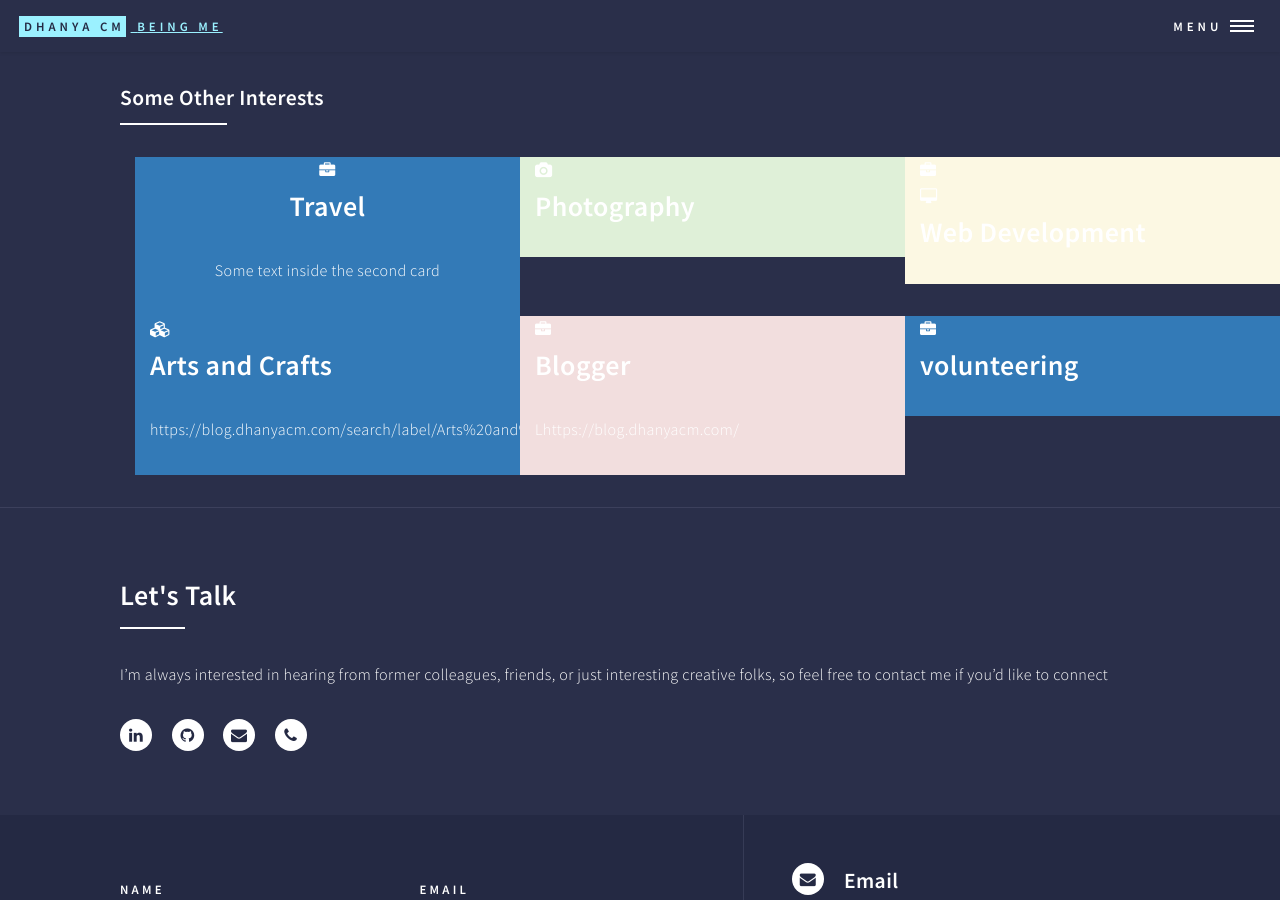
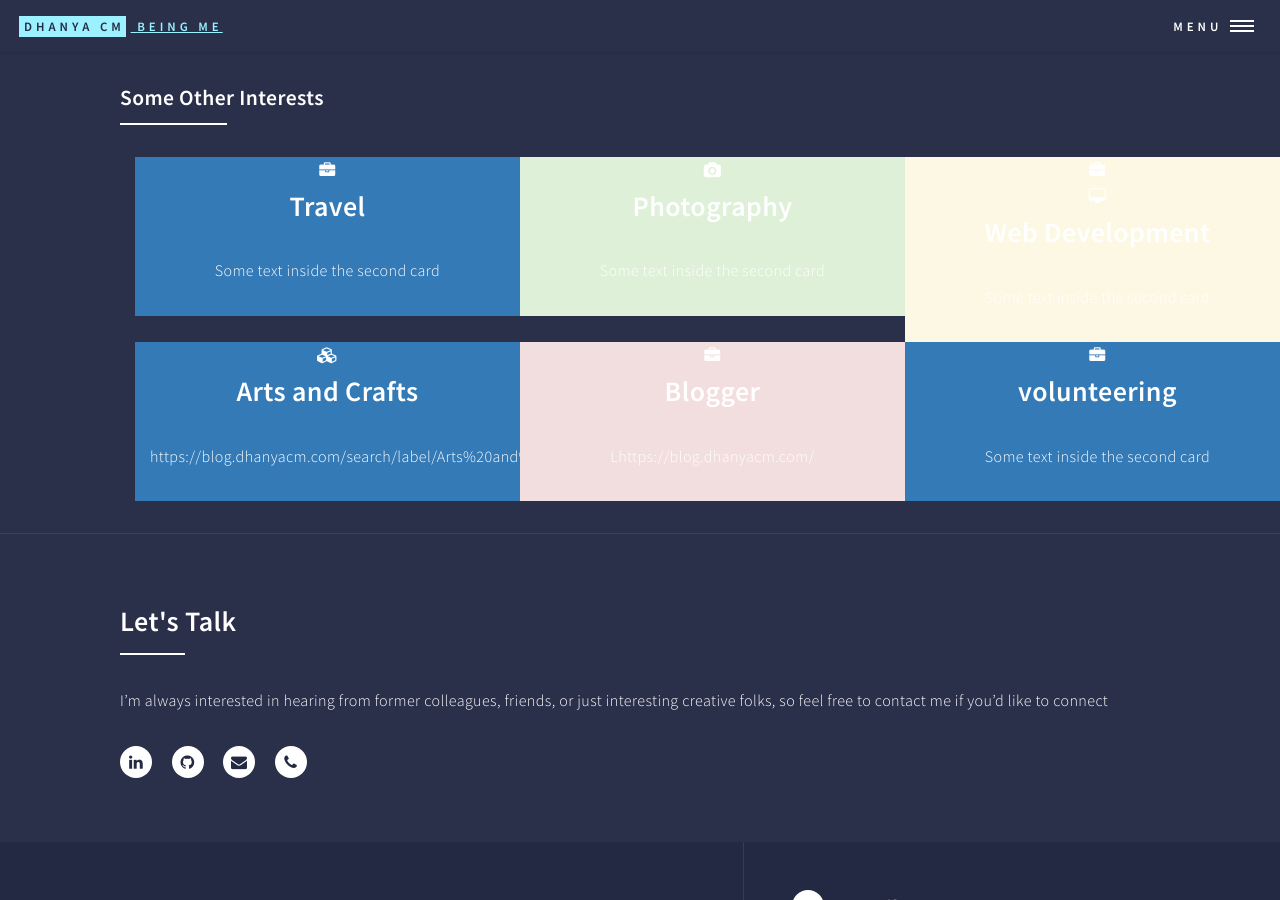
Before and after one commit to dhanyacm/dhanyacm, a Jekyll site: the page built from test.html, in a window 1280 px wide and 900 px high, scrolled down 2721 px. Built offline with Jekyll 4.4.1, drawn with Linux system fonts in a browser that asks for light colours; nearby versions of some CDN libraries.

Commit message:
Update test.html

```diff
--- a/test.html
+++ b/test.html
@@ -244,18 +244,24 @@
 										    </div>
 
 										    <div class="card bg-success col-md-4 col-sm-4 delay-05s animated fadeInUp">
+											   <div class="card-body text-center">
 											     <div class="icon">
 											      <i class="fa fa-camera"></i><!-- Icon -->
 											    </div>
 											    <h2>Photography</h2><!-- Title -->
+											    <p class="card-text">Some text inside the second card</p>
+											 </div>
 										    </div>
 
 										    <div class="card bg-warning col-md-4 col-sm-4 delay-1s animated fadeInUp">
+											       <div class="card-body text-center">
 										      <div class="icon"><i class="fa fa-briefcase"></i></div>
 										       <div class="icon">
 											      <i class="fa fa-desktop"></i><!-- Icon -->
 											    </div>
 											    <h2>Web Development</h2><!-- Title -->
+											    <p class="card-text">Some text inside the second card</p>
+											 </div>
 										    </div>
 
 										   </div>
@@ -264,20 +270,28 @@
 									      <div class="col-md-12">
 
 										   <div class="card bg-primary col-md-4 col-sm-4">
+											      <div class="card-body text-center">
 										       <div class="icon"><i class="fa fa-cubes"></i></div>
 											<h2>Arts and Crafts</h2><!-- Title -->
 											     <p>https://blog.dhanyacm.com/search/label/Arts%20and%20Crafts</p><!-- Description -->
-										    </div>
+
+											 </div>
+										      </div>
 
 										    <div class="card bg-danger col-md-4 col-sm-4">
+											       <div class="card-body text-center">
 										      <div class="icon"><i class="fa fa-briefcase"></i></div>
 										      <h2>Blogger</h2><!-- Title -->
 											<p>Lhttps://blog.dhanyacm.com/</p><!-- Description -->
+											 </div>
 										    </div>
 
 										    <div class="card bg-primary col-md-4 col-sm-4">
+											       <div class="card-body text-center">
 										      <div class="icon"><i class="fa fa-briefcase"></i></div>
 										      <h2>volunteering</h2><!-- Title -->
+											    <p class="card-text">Some text inside the second card</p>
+											 </div>
 										    </div>
 
 
```
